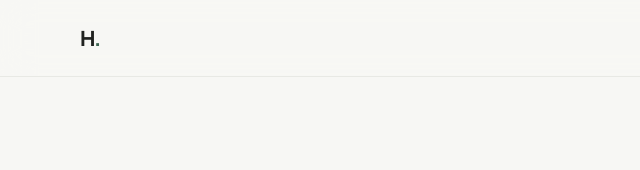
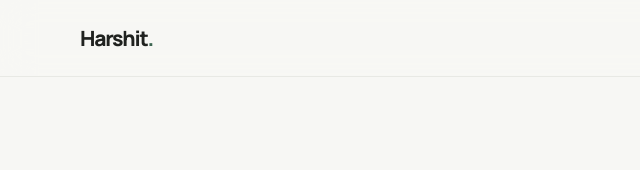
Before and after one commit to hars-0805/portfolio, a plain HTML site: page index.html in a window 1280 px wide. Shown: the top 170 px of the page, 0-640 px from the left. Drawn offline with Linux system fonts and the light colour scheme.

Commit message:
Update index.html

```diff
--- a/index.html
+++ b/index.html
@@ -79,7 +79,7 @@
 <header>
   <div class="wrap">
     <nav>
-      <a class="brand" href="#home">H<span>.</span></a>
+      <a class="brand" href="#home">Harshit<span>.</span></a>
       <button class="menu" aria-label="Toggle navigation" aria-expanded="false">☰</button>
       <div class="navlinks">
         <a href="#about">About</a><a href="#skills">Skills</a><a href="#projects">Projects</a><a href="#education">Education</a><a href="#contact" class="nav-cta">Let's connect ↗</a>
```
